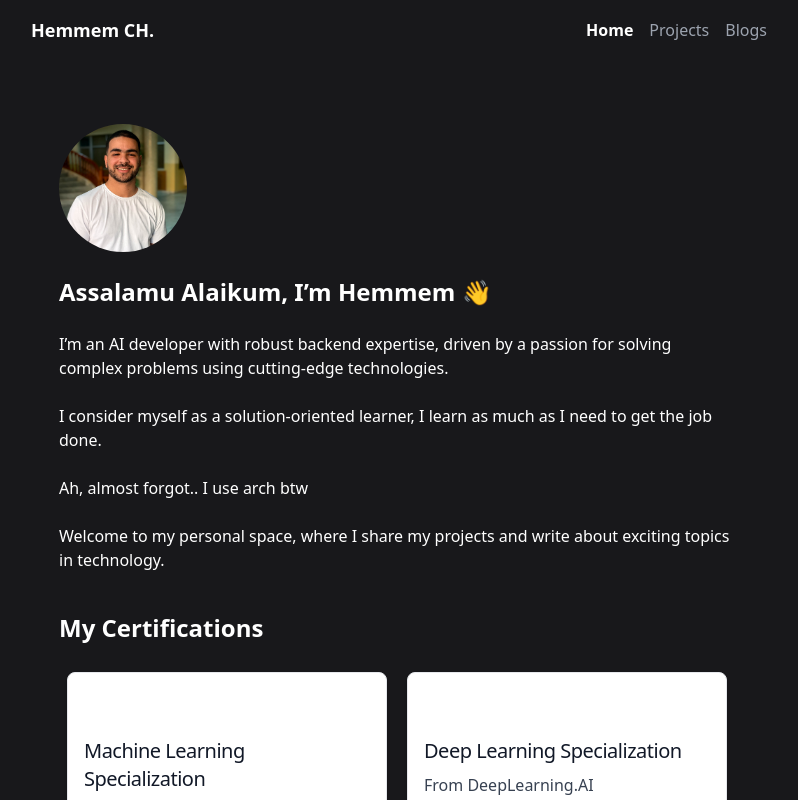
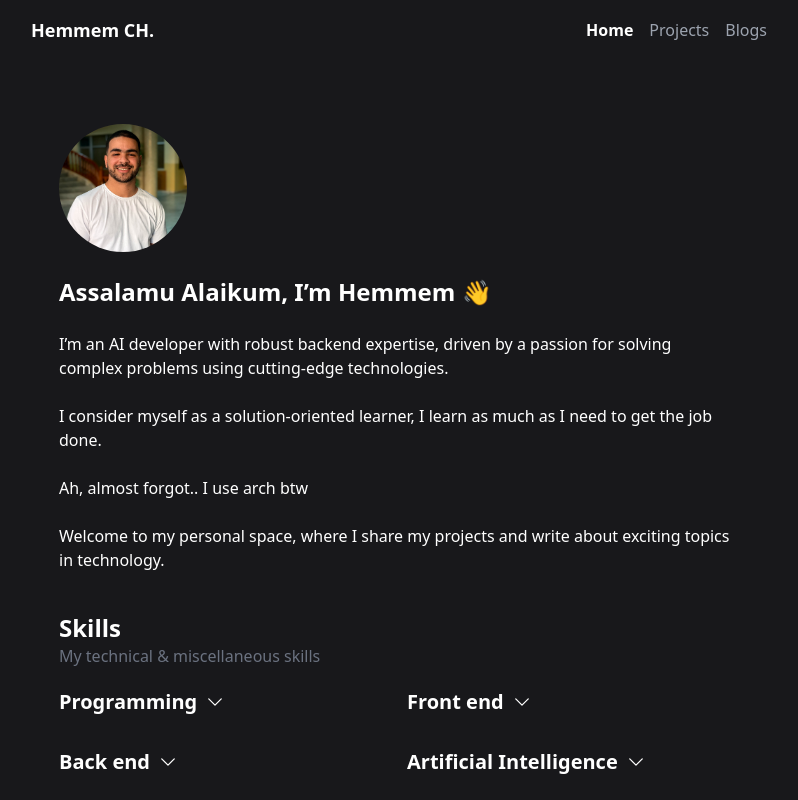
Before and after one commit to 1hemmem/1hemmem-portfolio, a React (Vite) app: page / in a window 1280 px wide. Shown: the top 800 px of the page, without its empty margins (241-1039 px from the left). Built offline with nearby package versions, Linux system fonts and the light colour scheme.

Commit message:
skills added

```diff
--- a/src/components/CertificateCard.jsx
+++ b/src/components/CertificateCard.jsx
@@ -77,7 +77,6 @@ export const CertificateCard = (props) => {
           ))}
           <br />
           Skills Aquired: <br />
-          <ul>
           {props.Skills.map((val, index) => (
             <li
               className="inline-block p-1.5 m-1 bg-neutral-800 text-white rounded-2xl shadow-md text-sm"
@@ -86,7 +85,6 @@ export const CertificateCard = (props) => {
               {val}
             </li>
           ))}
-          </ul>
         </p>
       )}
     </div>
--- /dev/null
+++ b/src/components/SkillCard.jsx
@@ -0,0 +1,65 @@
+import { useState } from "react";
+import PropTypes from "prop-types";
+
+export const SkillCard = (props) => {
+  const [opened, setOpened] = useState(false);
+  return (
+    <div >
+      <button
+        onClick={() => setOpened(!opened)}
+        className="text-xl font-bold flex items-center mb-4"
+      >
+        <span className="mr-2">{props.Type}</span>
+        <svg
+          xmlns="http://www.w3.org/2000/svg"
+          fill="none"
+          viewBox="0 0 24 24"
+          strokeWidth={1.5}
+          stroke="currentColor"
+          className={`w-5 h-5 transform transition-transform duration-300 ${
+            opened ? "rotate-180" : "rotate-0"
+          }`}
+        >
+          <path
+            strokeLinecap="round"
+            strokeLinejoin="round"
+            d="m19.5 8.25-7.5 7.5-7.5-7.5"
+          />
+        </svg>
+      </button>
+      <div className="">
+      {opened && (
+        <>
+          {props.Scores.map((val, indx) => (
+            <div key={indx}>
+              <div className="relative">
+                <span>{val.name}</span>
+                <span className="mb-1 text-base font-medium dark:text-white absolute right-0">
+                  {val.level}
+                </span>
+              </div>
+              <div className="w-full bg-gray-200 rounded-full h-1.5 mb-4 dark:bg-gray-700 left-0">
+                <div
+                  className="bg-white h-1.5 rounded-full dark:bg-white"
+                  style={{ width: val.score }}
+                ></div>
+              </div>
+            </div>
+          ))}
+        </>
+      )}
+      </div>
+    </div>
+  );
+};
+
+SkillCard.propTypes = {
+  Type: PropTypes.string.isRequired, // Update here
+  Scores: PropTypes.arrayOf(
+    PropTypes.shape({
+      name: PropTypes.string.isRequired,
+      level: PropTypes.string.isRequired,
+      score: PropTypes.string.isRequired,
+    })
+  ).isRequired,
+};
--- a/src/components/Skillgroup.jsx
+++ /dev/null
@@ -1,10 +0,0 @@
-import { useState } from "react";
-
-export const Skillgroup = () => {
-  const [opened, setOpened] = useState(false);
-  return <div>
-    <button onClick={setOpened(!opened)}>
-
-    </button>
-  </div>;
-};
--- /dev/null
+++ b/src/components/Skills.jsx
@@ -0,0 +1,17 @@
+import { SkillCard } from "./SkillCard";
+import skillsdata from "../data/skills.json"
+export const Skills = () => {
+  return (
+    <div className="mb-5">
+        <div className="mb-5">
+      <h1 className="text-2xl font-bold text-white">Skills</h1>
+      <p className="text-gray-500">My technical & miscellaneous skills</p>
+      </div>
+      <div className="grid grid-cols-1 sm:grid-cols-2 lg:grid-cols-2 gap-4">
+      {skillsdata.map((val,idx)=>(
+      <SkillCard key={idx} Scores={val.Scores} Type={val.Type} className="flex"/>
+      ))}
+      </div>
+    </div>
+  );
+};
--- /dev/null
+++ b/src/data/skills.json
@@ -0,0 +1,126 @@
+[
+    {
+        "Type": "Programming",
+        "Scores": [
+            {
+                "name": "C",
+                "level": "Intermediate",
+                "score": "50%"
+            },
+            {
+                "name": "Javascript",
+                "level":"Advanced",
+                "score": "70%"
+            },
+            {
+                "name": "Python",
+                "level":"Pro",
+                "score": "85%"
+            },
+            {
+                "name": "SQL",
+                "level":"Advanced",
+                "score": "70%"
+            }
+        ]
+    },
+    {
+        "Type": "Front end",
+        "Scores": [
+            {
+                "name": "HTML, CSS",
+                "level": "Intermediate",
+                "score": "70%"
+            },
+            {
+                "name": "Tailwind",
+                "level":"Advanced",
+                "score": "70%"
+            },
+            {
+                "name": "ReactJs",
+                "level":"Pro",
+                "score": "85%"
+            }
+        ]
+    },
+    {
+        "Type": "Back end",
+        "Scores": [
+            {
+                "name": "Python",
+                "level": "Pro",
+                "score": "85%"
+            },
+            {
+                "name": "FastApi",
+                "level": "Pro",
+                "score": "85%"
+            },
+            {
+                "name": "Postgresql",
+                "level":"Advanced",
+                "score": "75%"
+            },
+            {
+                "name": "Node.Js",
+                "level":"Intermediate",
+                "score": "50%"
+            }
+        ]
+    },
+    {
+        "Type": "Artificial Intelligence",
+        "Scores": [
+            {
+                "name": "Pytorch",
+                "level": "Pro",
+                "score": "85%"
+            },
+            {
+                "name": "TensorFlow",
+                "level": "Advanced",
+                "score": "70%"
+            },
+            {
+                "name": "OpenCV",
+                "level":"Advanced",
+                "score": "70%"
+            },
+            {
+                "name": "LangChain",
+                "level":"Advanced",
+                "score": "70%"
+            },
+            {
+                "name": "scikit-learn",
+                "level":"Pro",
+                "score": "85%"
+            }
+
+
+        ]
+    },
+    {
+        "Type": "Dev Tools",
+        "Scores": [
+            {
+                "name": "Linux",
+                "level": "Pro",
+                "score": "85%"
+            },
+            {
+                "name": "Git",
+                "level": "Advanced",
+                "score": "70%"
+            },
+            {
+                "name": "Docker",
+                "level":"Advanced",
+                "score": "70%"
+            }
+        ]
+    }
+
+
+]
--- a/src/pages/Blogs.jsx
+++ b/src/pages/Blogs.jsx
@@ -1,5 +1,7 @@
 export const Blogs = () => {
-    return <div>
-        Blogs
+  return (
+    <div className="h-screen flex items-center justify-center text-4xl font-bold">
+      No Blogs yet, Stay Tuned
     </div>
+  );
 };
--- a/src/pages/Home.jsx
+++ b/src/pages/Home.jsx
@@ -1,10 +1,13 @@
 import { AboutMe } from "../components/AboutMe";
 import { Certifications } from "../components/Certifications";
+import { Skills } from "../components/Skills";
 export const Home = () => {
   return (
     <div className="pt-10 p-1 m-6">
       {/* About me: Image + Paragraph */}
       <AboutMe/>
+      {/* Skills */}
+      <Skills/>
       {/* Certificate */}
       <Certifications/>
       {/* Skills */}
```
Also changed, not shown: src/data/courses.json (deleted, +0 -43 lines). Lines whose indentation alone changed are shown as unchanged.
